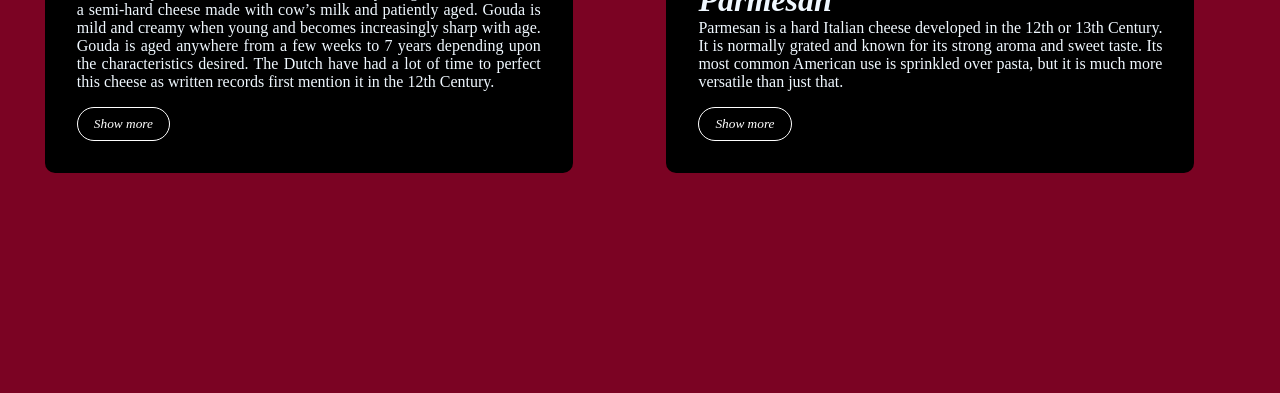
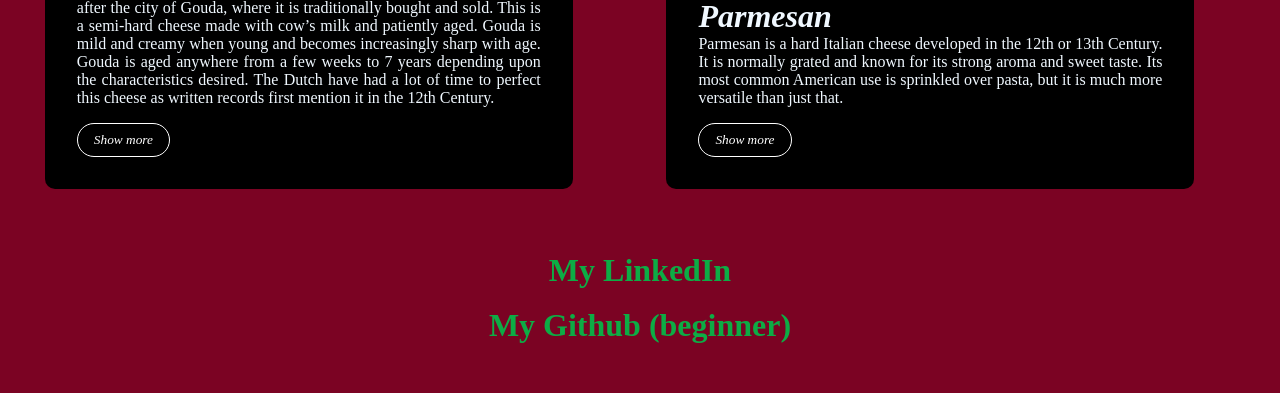
Before and after one commit to Paam-8/DEV.F-M2, a plain HTML site: page 11.21-BoxModel/index.html in a window 1280 px wide. Shown: the part 1992-2385 px from the top of the page. Before the commit the page ends 2210 px from the top, so only its background shows below. Drawn offline with Linux system fonts and the light colour scheme; a web font is replaced by a local one.

Commit message:
fuckingboxmodel

```diff
--- a/11.21-BoxModel/index.html
+++ b/11.21-BoxModel/index.html
@@ -71,4 +71,12 @@
         </div>
     </div>
 </body>
+<footer>
+    <span>
+        <a href="https://www.linkedin.com/in/adame-marin-pedro-alberto-69ab16310/" target="_blank"><h1>My LinkedIn</h1></a>
+    </span>
+    <span>
+        <a href="https://github.com/Paam-8" target="_blank"><h1>My Github (beginner)</h1></a>
+    </span>
+</footer>
 </html>
--- a/11.21-BoxModel/style.css
+++ b/11.21-BoxModel/style.css
@@ -72,9 +72,16 @@ h3{
 
 h3{
     color: aliceblue;
+    padding-top: 1rem;
 }
 
 a{
     color: rgb(5, 88, 34);
     color: rgb(13, 172, 69);
+    text-decoration: none;
 }
+
+span{
+    text-align: center;
+    padding: 2rem;
+}
```
